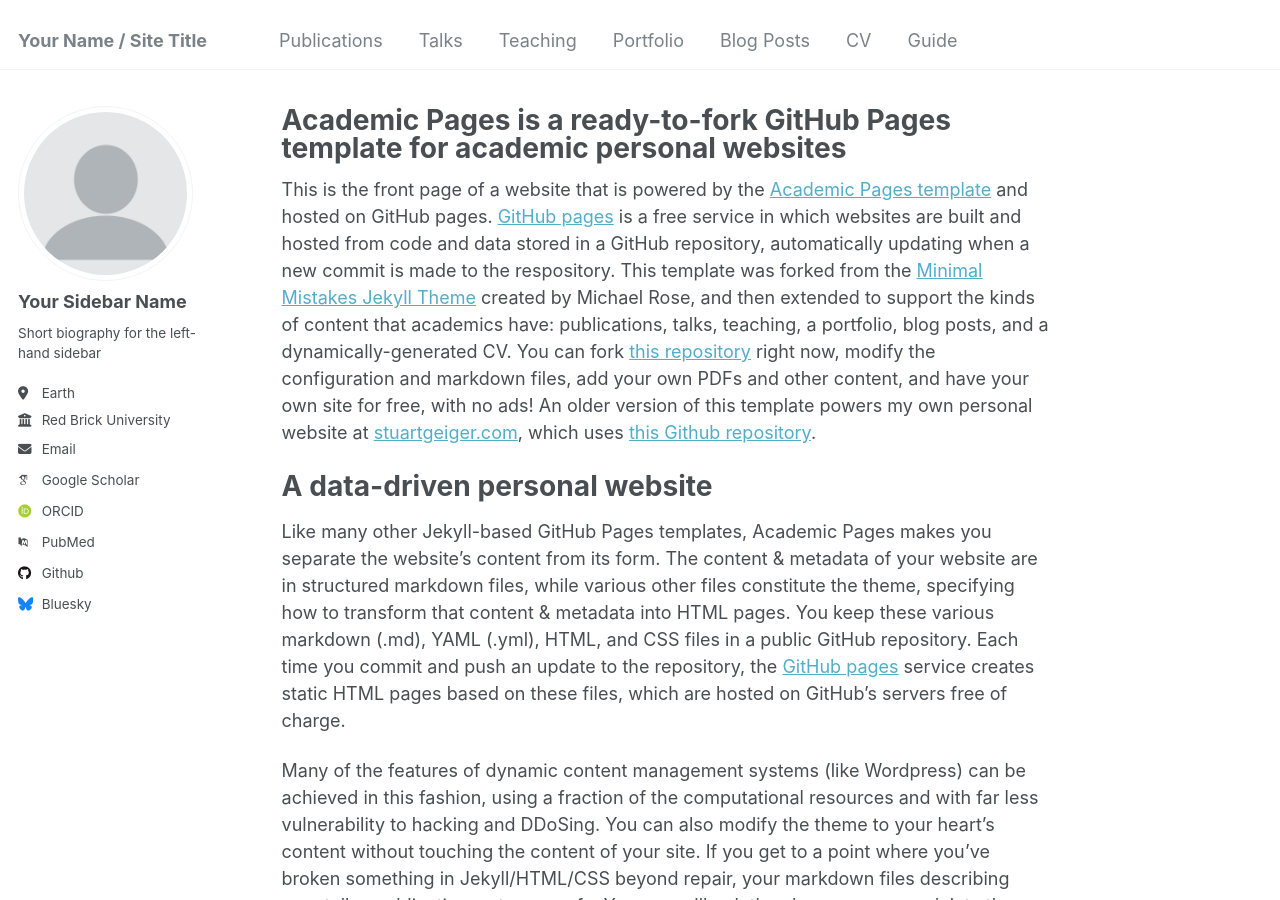
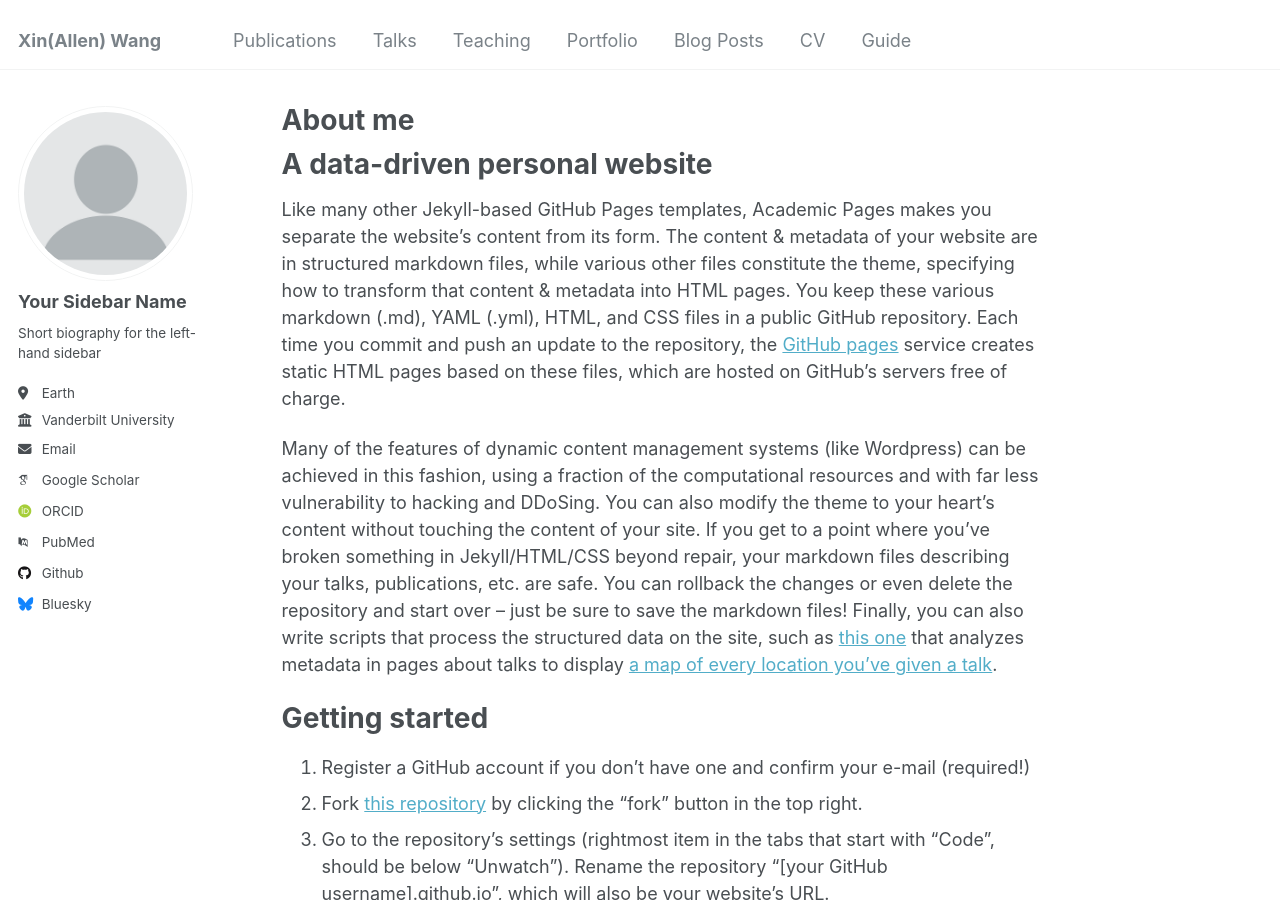
Before and after one commit to xwang112358/xwang112358.github.io, a Jekyll site: the page built from _pages/about.md, in a window 1280 px wide and 900 px high. Built offline with Jekyll 4.4.1, drawn with Linux system fonts in a browser that asks for light colours; some web fonts are replaced; some of the changed text lies outside the part shown.

Commit message:
first local edition

```diff
--- a/_config.yml
+++ b/_config.yml
@@ -8,9 +8,9 @@
 
 # Basic Site Settings
 locale                   : "en-US"
-title                    : "Your Name / Site Title"
+title                    : "Xin(Allen) Wang"
 title_separator          : "-"
-name                     : &name "Your Name"
+name                     : &name "Xin Wang"
 description              : &description "personal description"
 url                      : https://academicpages.github.io # the base hostname & protocol for your site e.g. "https://mmistakes.github.io"
 baseurl                  : "" # the subpath of your site, e.g. "/blog"
@@ -26,15 +26,15 @@ author:
   pronouns         : # example: "she/her"
   bio              : "Short biography for the left-hand sidebar"
   location         : "Earth"
-  employer         : "Red Brick University"
+  employer         : "Vanderbilt University"
   uri              : # URL
-  email            : "none@example.org"
+  email            : "xin.wang.1@vanderbilt.edu"
 
   # Academic websites
   arxiv            : # URL - Update with the correct link to your profile
   googlescholar    : "https://scholar.google.com/citations?user=PS_CX0AAAAAJ"
   impactstory      : # URL
-  orcid            : "http://orcid.org/yourorcidurl"
+  orcid            : "https://orcid.org/0009-0001-1519-7569"
   semantic         : # URL
   pubmed           : "https://www.ncbi.nlm.nih.gov/pubmed/?term=john+snow"
   researchgate     : # URL
--- a/_pages/about.md
+++ b/_pages/about.md
@@ -1,13 +1,13 @@
 ---
 permalink: /
-title: "Academic Pages is a ready-to-fork GitHub Pages template for academic personal websites"
+title: "About me"
 author_profile: true
 redirect_from:
   - /about/
   - /about.html
 ---
 
-This is the front page of a website that is powered by the [Academic Pages template](https://github.com/academicpages/academicpages.github.io) and hosted on GitHub pages. [GitHub pages](https://pages.github.com) is a free service in which websites are built and hosted from code and data stored in a GitHub repository, automatically updating when a new commit is made to the respository. This template was forked from the [Minimal Mistakes Jekyll Theme](https://mmistakes.github.io/minimal-mistakes/) created by Michael Rose, and then extended to support the kinds of content that academics have: publications, talks, teaching, a portfolio, blog posts, and a dynamically-generated CV. You can fork [this repository](https://github.com/academicpages/academicpages.github.io) right now, modify the configuration and markdown files, add your own PDFs and other content, and have your own site for free, with no ads! An older version of this template powers my own personal website at [stuartgeiger.com](http://stuartgeiger.com), which uses [this Github repository](https://github.com/staeiou/staeiou.github.io).
+
 
 A data-driven personal website
 ======
```
